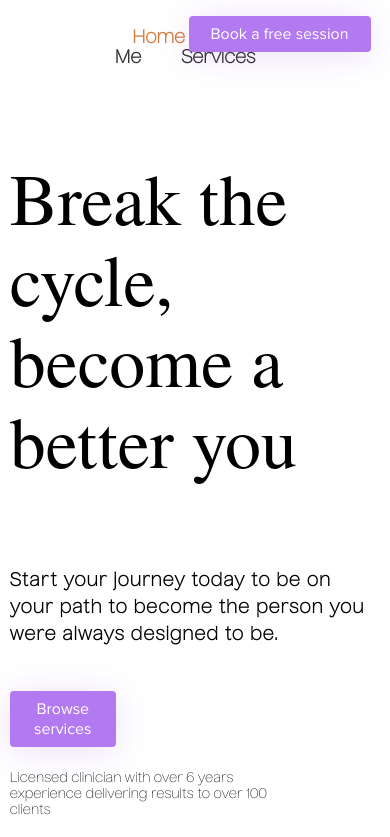
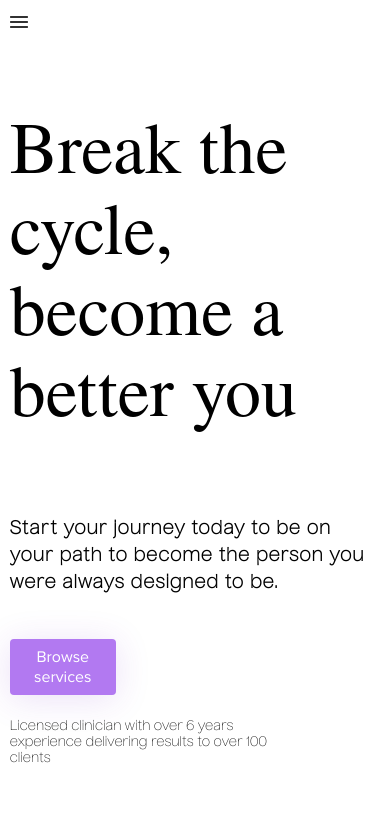
Before and after one commit to Adam-Thometz/Cosmic-Healing, a React (Create React App) app: page / in a window 390 px wide. Shown: the top 837 px of the page. Built offline with nearby package versions, Linux system fonts and the light colour scheme; a web font is replaced by a local one.

Commit message:
added responsive navbar

```diff
--- a/src/App.js
+++ b/src/App.js
@@ -8,11 +8,15 @@ import LandingPage from "./landing-page/LandingPage";
 import Services from "./services/Services";
 import Footer from './footer/Footer';
 import AboutMe from "./about-me/AboutMe";
+import NavbarResponsive from "./navbar/NavbarResponsive";
 
 function App() {
   return (
     <div className="App">
-      <Navbar style={{ "--i": 0 }} />
+      {window.innerWidth <= 750
+        ? <NavbarResponsive style={{ "--i": 0 }} />
+        : <Navbar style={{ "--i": 0 }} />
+      }
       <Routes>
         <Route index exact element={<LandingPage />} />
         <Route path="/about-me" element={<AboutMe />} />
```
